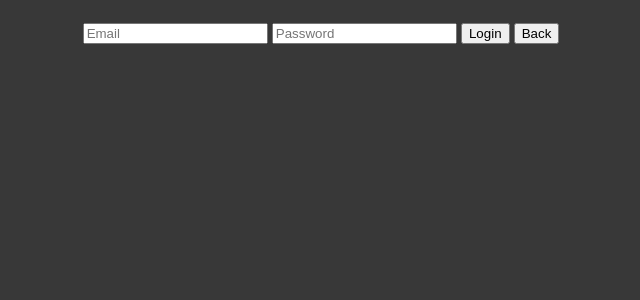
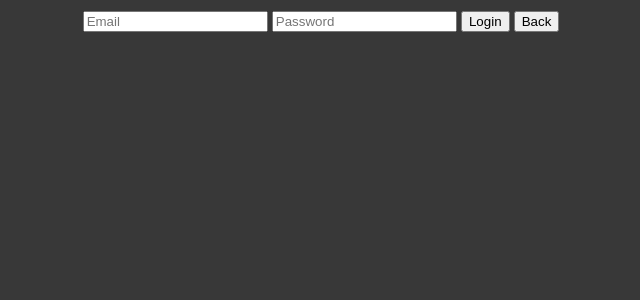
Before and after one commit to noam2017/fane-x, a PHP site: page /login/index.html in a window 1280 px wide. Shown: the top 300 px of the page, without its empty margins (319-959 px from the left). Run offline with PHP 8.4, Linux system fonts and the light colour scheme.

Commit message:
Update style.css

```diff
--- a/CSS/style.css
+++ b/CSS/style.css
@@ -1,6 +1,4 @@
 .body {
-    margin: 10px;
-    padding: 10px;
     background-color: #383838;
     align-items: center;
     justify-content: center;
@@ -15,6 +13,7 @@
 
 
 .button {
+    display: inline;
     width: 12em;
     top: 10em;
     position: relative;
```
